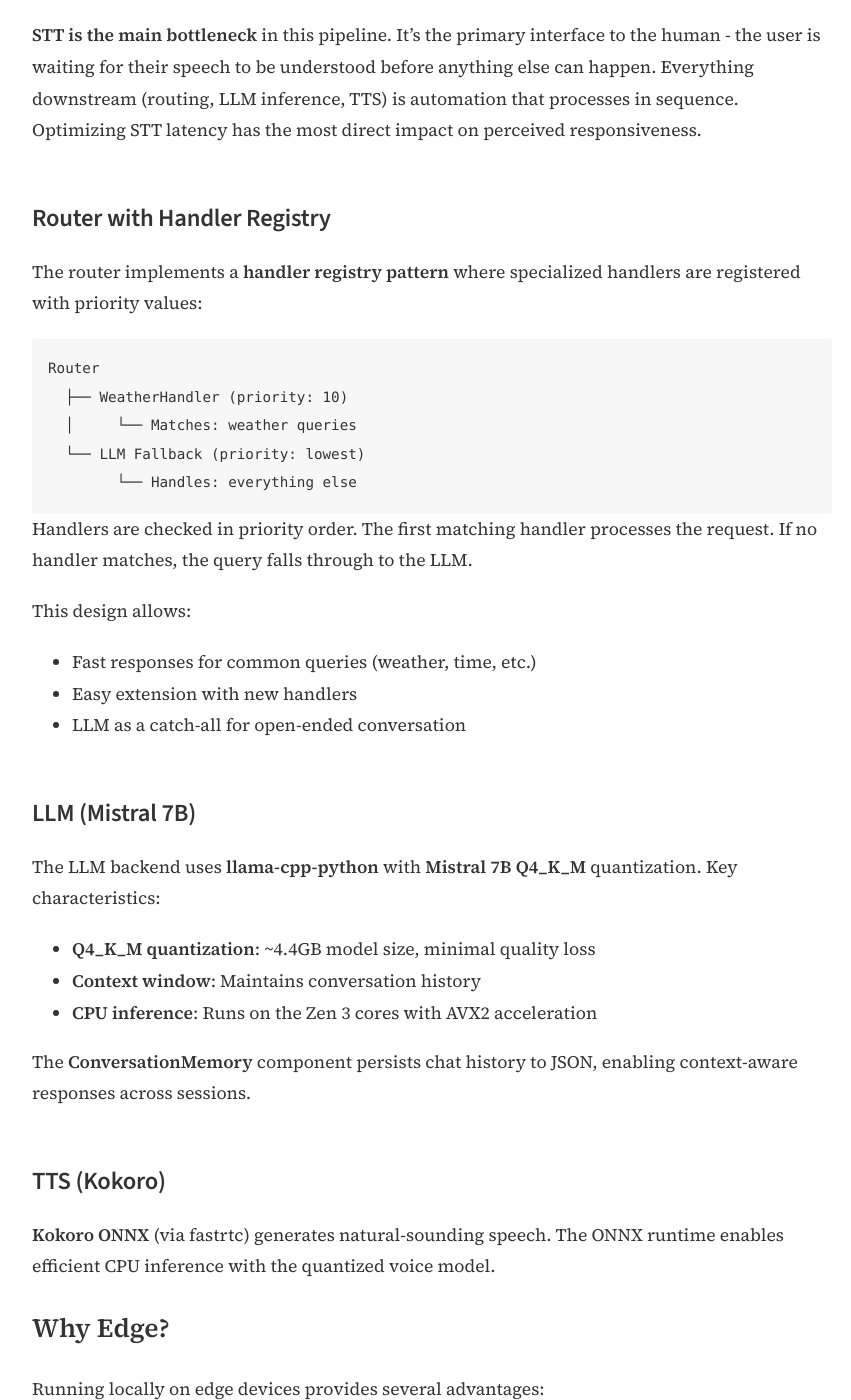
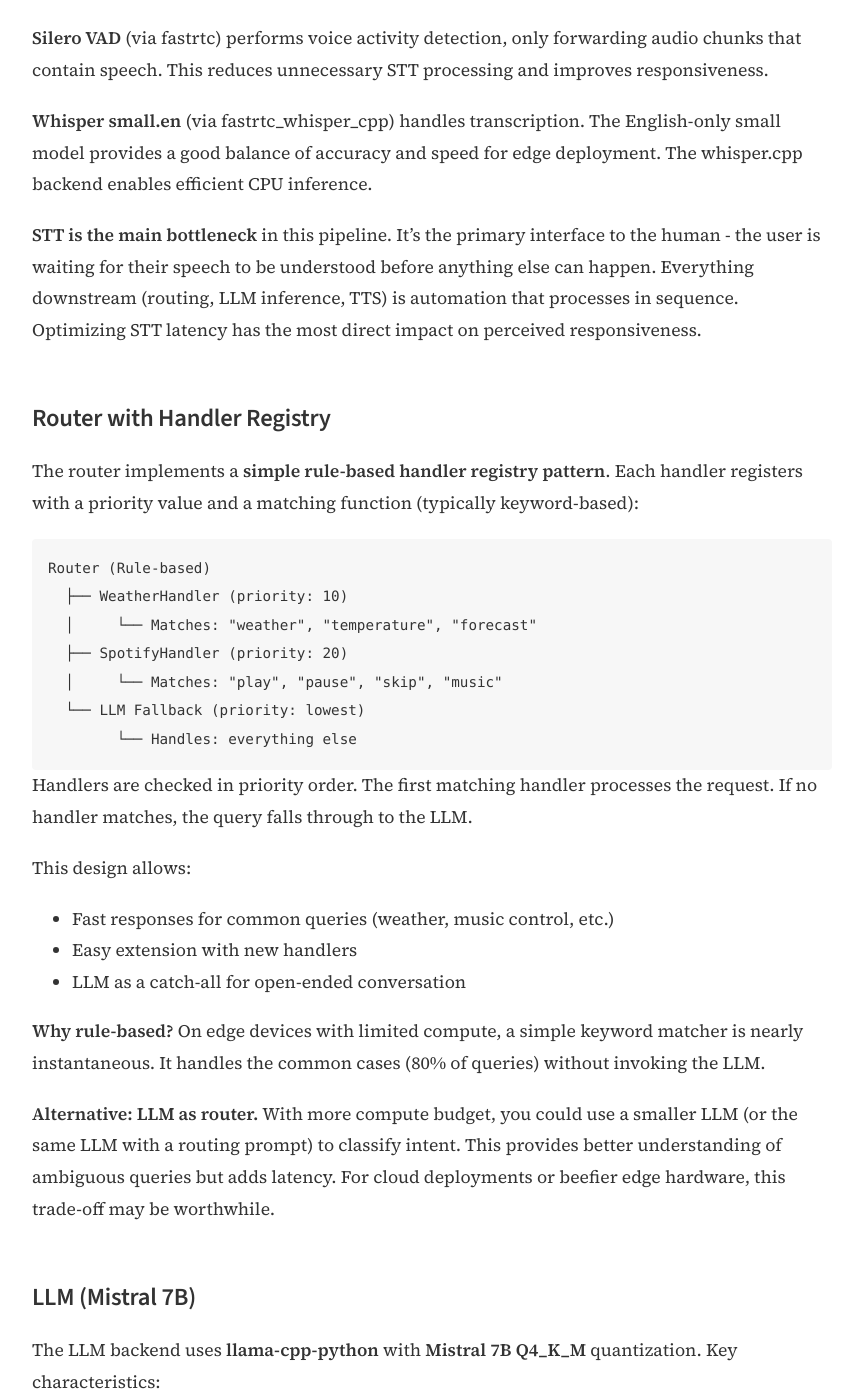
Before and after one commit to VigneshSrinivasan10/vigneshsrinivasan10.github.io, a Jekyll site: the page built from _posts/2026-01-31-voice-assistant-architecture.md, in a window 1280 px wide and 1400 px high, scrolled down 2711 px. Shown: the whole window, without its empty margins (208-1059 px from the left). Built offline with Jekyll 4.4.1, drawn with Linux system fonts in a browser that asks for light colours; some of the changed text lies outside the part shown.

Commit message:
Elaborate architecture diagram and router section
- Add Spotify handler to diagram with external API connection
- Clarify router is rule-based with keyword matching
- Add note about LLM router alternative for more compute

Co-Authored-By: Claude Opus 4.5 <noreply@anthropic.com>

````diff
--- a/_posts/2026-01-31-voice-assistant-architecture.md
+++ b/_posts/2026-01-31-voice-assistant-architecture.md
@@ -43,8 +43,9 @@ flowchart LR
     end
 
     subgraph "Intent Routing"
-        D[Router]
+        D[Router<br/>Rule-based]
         E[Weather Handler<br/>priority: 10]
+        S[Spotify Handler<br/>priority: 20]
         F[LLM Fallback<br/>Mistral 7B Q4_K_M]
         G[Conversation<br/>Memory]
     end
@@ -82,12 +89,14 @@ The speech pipeline uses a two-stage approach:
 
 ## Router with Handler Registry
 
-The router implements a **handler registry pattern** where specialized handlers are registered with priority values:
+The router implements a **simple rule-based handler registry pattern**. Each handler registers with a priority value and a matching function (typically keyword-based):
 
 ```
-Router
+Router (Rule-based)
   ├── WeatherHandler (priority: 10)
-  │     └── Matches: weather queries
+  │     └── Matches: "weather", "temperature", "forecast"
+  ├── SpotifyHandler (priority: 20)
+  │     └── Matches: "play", "pause", "skip", "music"
   └── LLM Fallback (priority: lowest)
         └── Handles: everything else
 ```
@@ -95,9 +104,13 @@ Router
 Handlers are checked in priority order. The first matching handler processes the request. If no handler matches, the query falls through to the LLM.
 
 This design allows:
-- Fast responses for common queries (weather, time, etc.)
+- Fast responses for common queries (weather, music control, etc.)
 - Easy extension with new handlers
 - LLM as a catch-all for open-ended conversation
+
+**Why rule-based?** On edge devices with limited compute, a simple keyword matcher is nearly instantaneous. It handles the common cases (80% of queries) without invoking the LLM.
+
+**Alternative: LLM as router.** With more compute budget, you could use a smaller LLM (or the same LLM with a routing prompt) to classify intent. This provides better understanding of ambiguous queries but adds latency. For cloud deployments or beefier edge hardware, this trade-off may be worthwhile.
 
 ## LLM (Mistral 7B)
 
````
Also changed, not shown: other parts of _posts/2026-01-31-voice-assistant-architecture.md (+6 -0 lines).
